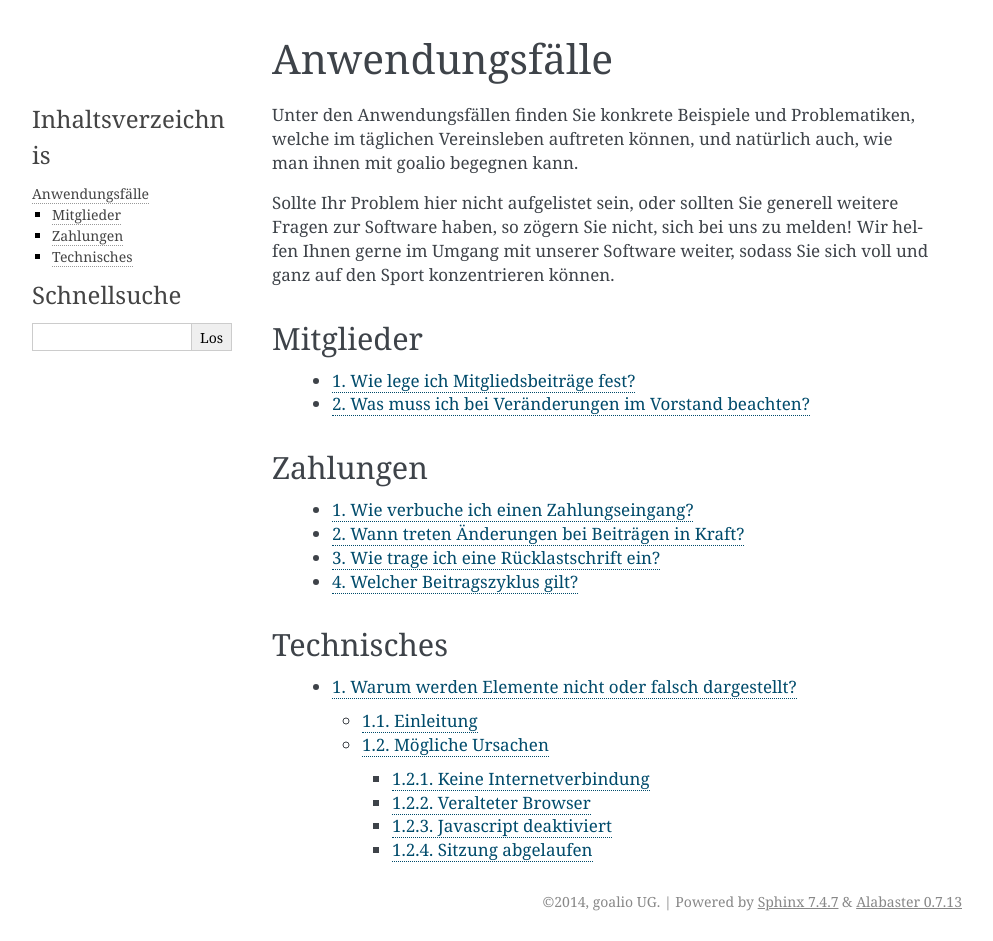
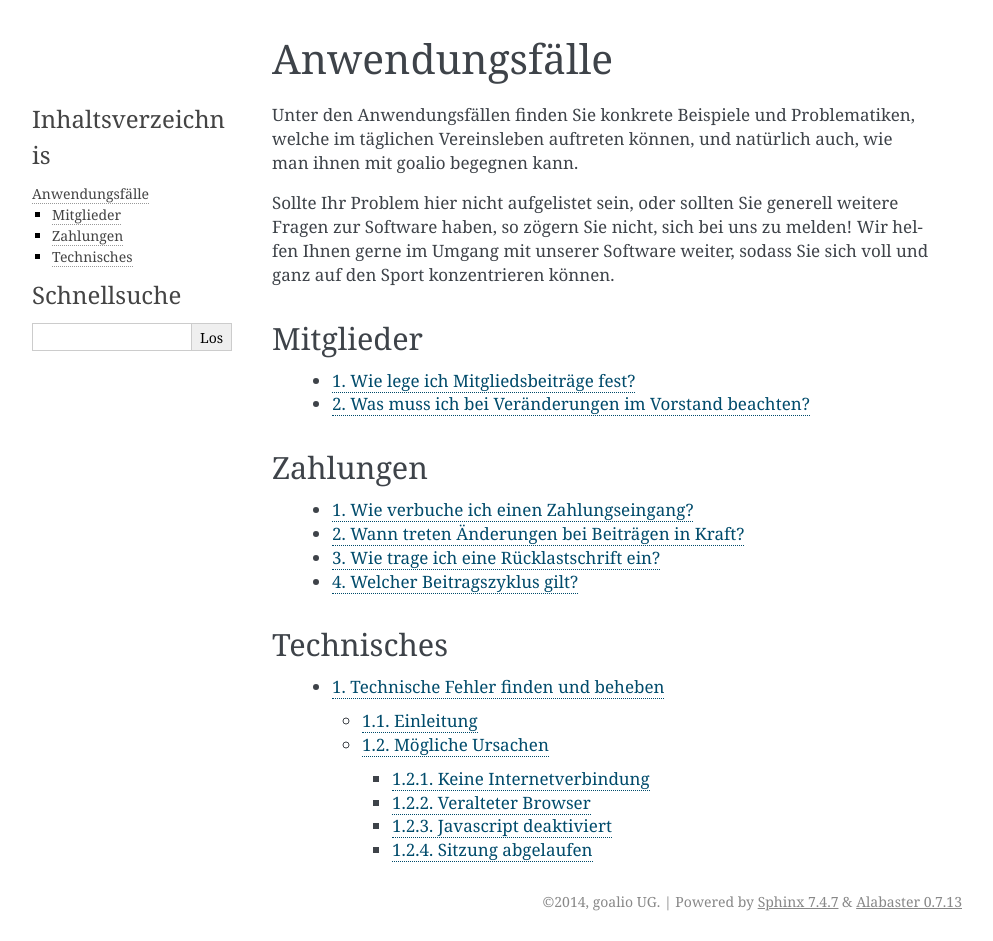
Before and after one commit to goalio/docs, a Sphinx documentation site: the page built from docs/anwendungsfaelle/index.rst, in a window 1280 px wide. Shown: the whole page, without its empty margins (148-1141 px from the left). Built offline with Sphinx 7.4.7, drawn with Linux system fonts in a browser that asks for light colours; formulas are drawn with MathJax 3; pages that are not in the unit, such as notebooks, are missing from menus.

Commit message:
Update index.rst

```diff
--- a/docs/anwendungsfaelle/index.rst
+++ b/docs/anwendungsfaelle/index.rst
@@ -32,4 +32,4 @@ Technisches
  .. toctree::
   :numbered:
 
-  Warum werden Elemente nicht oder falsch dargestellt? <debug-leitfaden>
+  Technische Fehler finden und beheben <debug-leitfaden>
```
